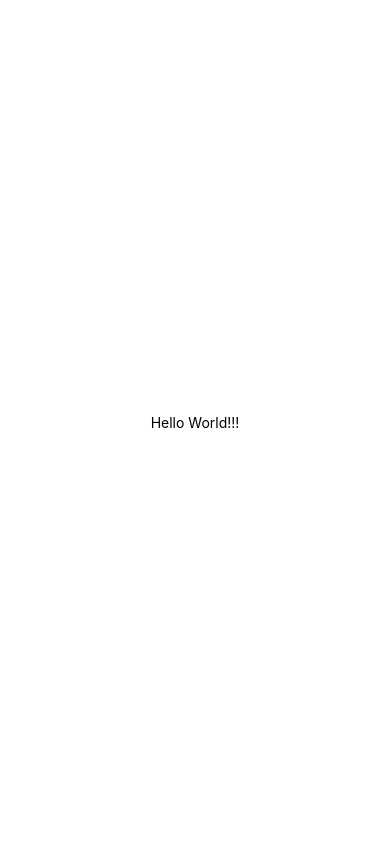
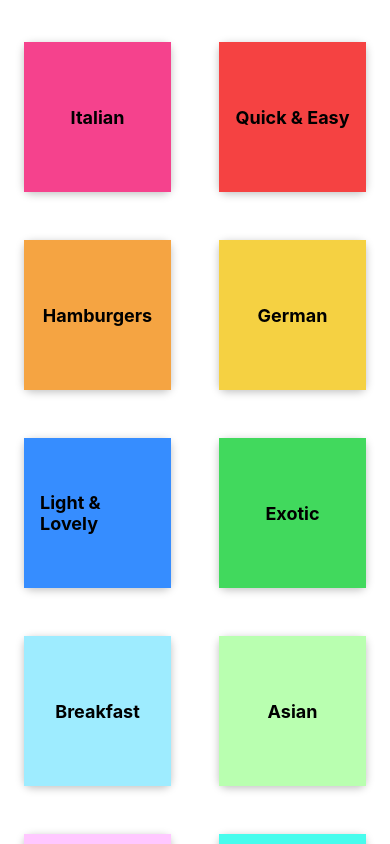
Before and after one commit to sailakshmy/reactNativeMealsApp, a React Native app in the folder mealsApp/: screen / in a window 390 px wide. Built offline with nearby package versions, Linux system fonts and the light colour scheme.

Commit message:
Added the Categories Screen and the related components

```diff
--- a/mealsApp/App.js
+++ b/mealsApp/App.js
@@ -1,12 +1,13 @@
 import { StatusBar } from "expo-status-bar";
-import { StyleSheet, Text, View } from "react-native";
+import { StyleSheet } from "react-native";
+import CategoriesScreen from "./screens/CategoriesScreen";
 
 export default function App() {
   return (
-    <View style={styles.container}>
-      <Text>Hello World!!!</Text>
-      <StatusBar style="auto" />
-    </View>
+    <>
+      <CategoriesScreen />
+      <StatusBar style="light" />
+    </>
   );
 }
 
--- a/mealsApp/app.json
+++ b/mealsApp/app.json
@@ -7,6 +7,7 @@
     "icon": "./assets/icon.png",
     "userInterfaceStyle": "light",
     "newArchEnabled": true,
+    "backgroundColor": "#24180f",
     "splash": {
       "image": "./assets/splash-icon.png",
       "resizeMode": "contain",
--- /dev/null
+++ b/mealsApp/components/CategoryGridTile.js
@@ -0,0 +1,56 @@
+import React from "react";
+import { Platform, Pressable, StyleSheet, Text, View } from "react-native";
+
+const CategoryGridTile = ({ category }) => {
+  return (
+    <View style={[styles.gridItem, { backgroundColor: category.color }]}>
+      <Pressable
+        style={({ pressed }) => [
+          styles.button,
+          pressed ? styles.buttonPressed : null,
+        ]}
+        android_ripple={{ color: "#ccc" }}
+      >
+        <View
+          style={[styles.innerContainer, { backgroundColor: category.color }]}
+        >
+          <Text style={styles.title}>{category?.title}</Text>
+        </View>
+      </Pressable>
+    </View>
+  );
+};
+
+const styles = StyleSheet.create({
+  gridItem: {
+    flex: 1,
+    margin: 24,
+    height: 150,
+    borderRadius: 8,
+    elevation: 4,
+    overflow: Platform.OS === "android" ? "hidden" : "visible",
+    backgroundColor: "white",
+    shadowColor: "black",
+    shadowOpacity: 0.25,
+    shadowOffset: { width: 0, height: 2 },
+    shadowRadius: 8,
+  },
+  button: {
+    flex: 1,
+  },
+  buttonPressed: {
+    opacity: 0.5,
+  },
+  innerContainer: {
+    flex: 1,
+    padding: 16,
+    justifyContent: "center",
+    alignItems: "center",
+  },
+  title: {
+    fontWeight: "bold",
+    fontSize: 18,
+  },
+});
+
+export default CategoryGridTile;
--- /dev/null
+++ b/mealsApp/screens/CategoriesScreen.js
@@ -0,0 +1,34 @@
+import React from "react";
+import { FlatList, StyleSheet } from "react-native";
+import CategoryGridTile from "../components/CategoryGridTile";
+import { CATEGORIES } from "../data/dummy-data";
+
+const renderCategoryItem = (item) => {
+  return <CategoryGridTile category={item?.item} />;
+};
+
+const CategoriesScreen = () => {
+  return (
+    <>
+      <FlatList
+        style={styles.container}
+        data={CATEGORIES}
+        keyExtractor={(item) => item?.id}
+        renderItem={renderCategoryItem}
+        numColumns={2}
+      />
+    </>
+  );
+};
+
+const styles = StyleSheet.create({
+  container: {
+    // flex: 1,
+    // backgroundColor: "#fff",
+    // alignItems: "center",
+    // justifyContent: "center",
+    marginTop: 18,
+  },
+});
+
+export default CategoriesScreen;
```
Also changed, not shown: mealsApp/models/meal.js (line endings or trailing spaces).
